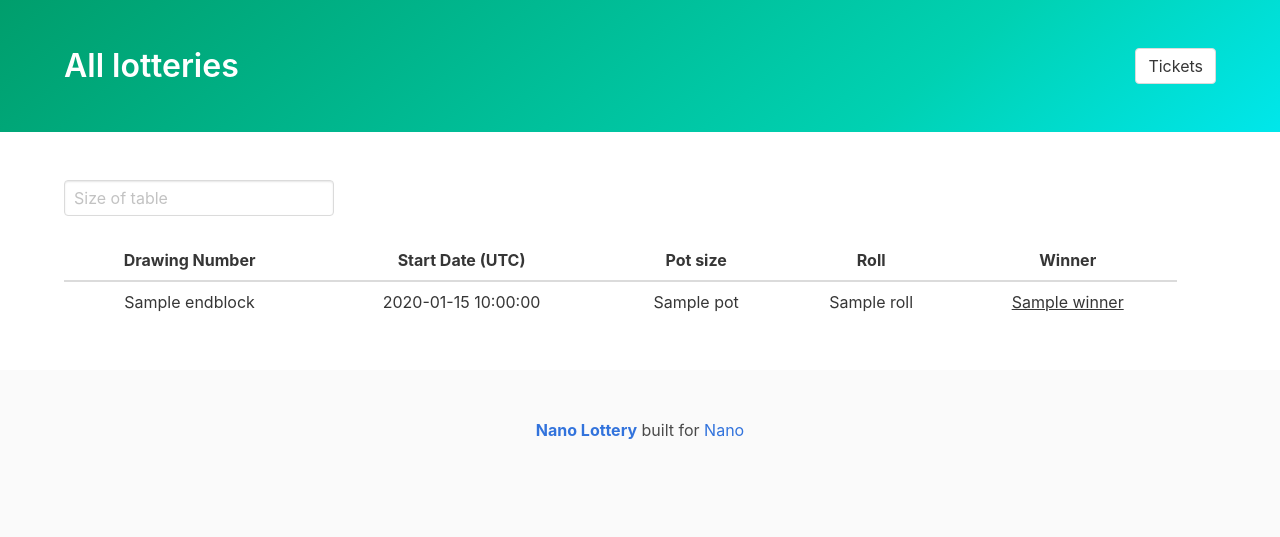
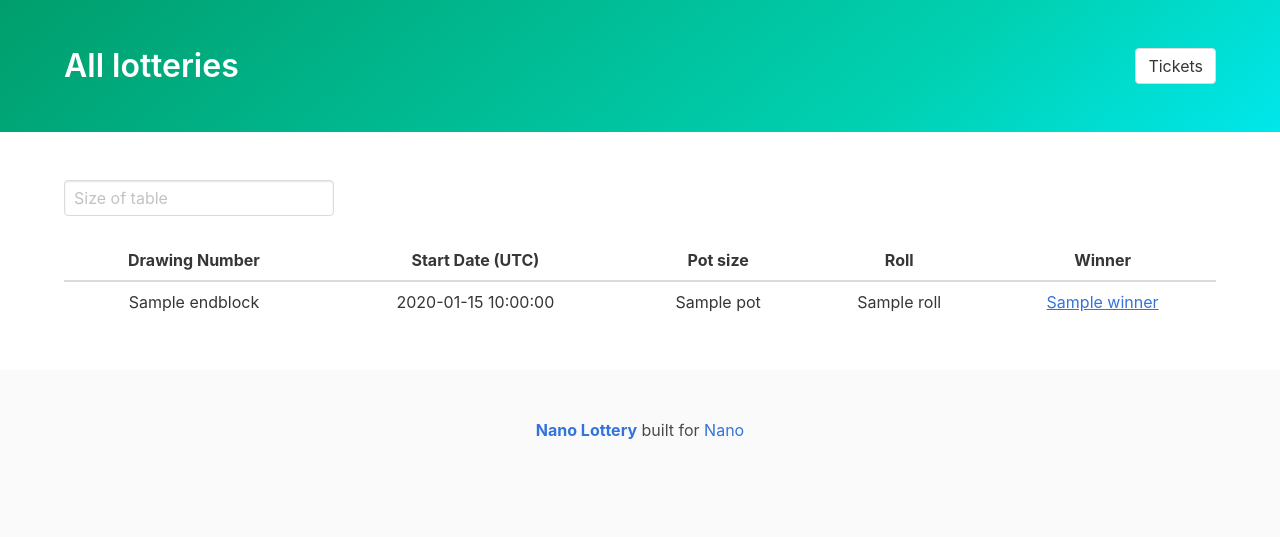
Before and after one commit to FrilledShark/NanoLottery, a Flask app: template templates/lottery.html in a window 1280 px wide. Shown: the part 52-589 px from the top of the page. Run offline with Flask 2, Linux system fonts and the light colour scheme; the template is opened without the code that fills it: most values are stand-ins (such as "Sample title", 1, 10 or a date in 2020).

Commit message:
Refining /lottery

```diff
--- a/templates/lottery.html
+++ b/templates/lottery.html
@@ -81,7 +81,8 @@
                         <th style="text-align: center;">Start Date (UTC)</th>
                         <th style="text-align: center;">Pot size</th>
                         <th style="text-align: center;">Roll</th>
-                        <th style="text-align: center;">Winner</th>
+                        <th style="text-align: center;" class="is-hidden-touch">Winner</th>
+                        <th style="text-align: center;" class="is-hidden-desktop">Winner</th>
                     </tr>
                   </thead>
                 <tbody>
@@ -91,8 +92,8 @@
                         <td style="text-align: center;">{{row.time}}</td>
                         <td style="text-align: center;">{{row.pot}}</td>
                         <td style="text-align: center;">{{row.roll}}</td>
-                        <td style="text-align: center;"><a class="has-text-dark is-hidden-touch" href="https://www.nanode.co/block/{{row.winner_hash}}"><u>{{row.winner}}</u></a></td>
-                        <td style="text-align: center;"><a class="has-text-dark is-hidden-desktop" href="https://www.nanode.co/block/{{row.winner_hash}}"><u>{{row.alt_winner}}</u></a></td>
+                        <td style="text-align: center;"  class="has-text-dark is-hidden-touch"><a href="https://www.nanode.co/block/{{row.winner_hash}}"><u>{{row.winner}}</u></a></td>
+                        <td style="text-align: center;"  class="has-text-dark is-hidden-desktop"><a href="https://www.nanode.co/block/{{row.winner_hash}}"><u>{{row.alt_winner}}</u></a></td>
                     </tr>
                 {% endfor %}
                 </tbody>
```
